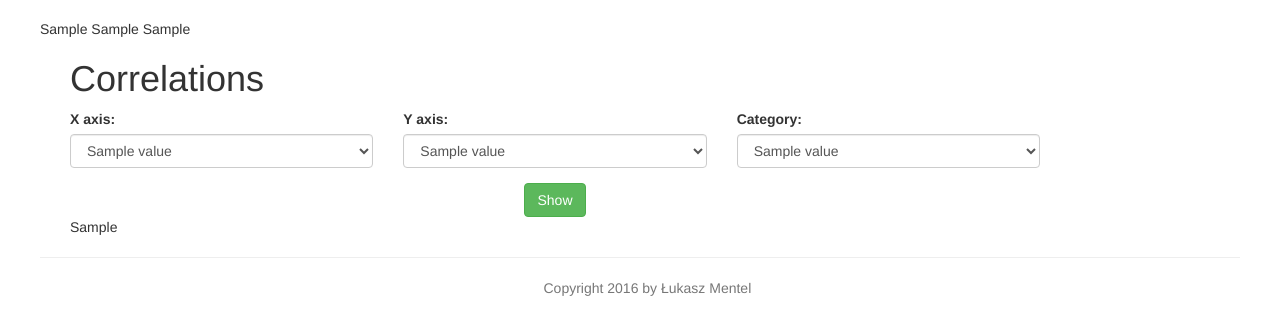
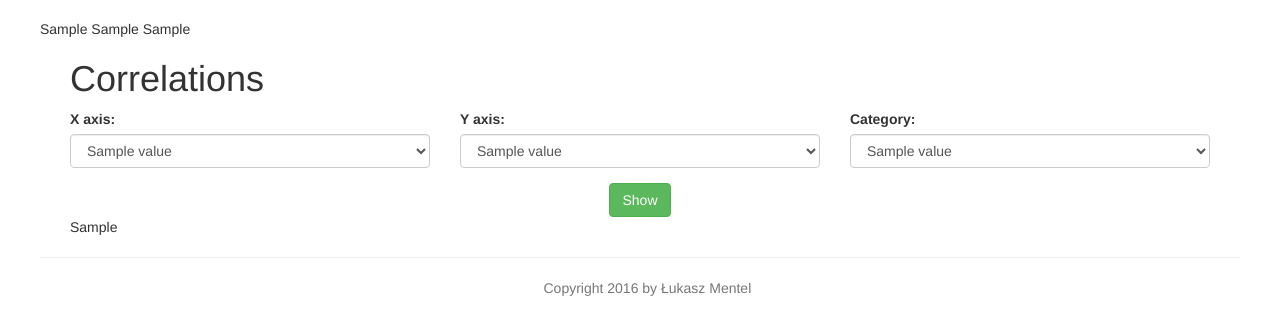
Before and after one commit to lmmentel/mendeleevapp, a Flask app: template app/templates/correlations.html in a window 1280 px wide. Shown: the part 51-386 px from the top of the page. Run offline with Flask 2, Linux system fonts and the light colour scheme; the template is opened without the code that fills it: most values are stand-ins (such as "Sample title", 1, 10 or a date in 2020); parts of the project's set-up code (start-up, migrations or seed data) failed here and were passed over; some libraries are stand-ins or nearby versions; some web fonts are replaced.

Commit message:
updated the default size

```diff
--- a/app/templates/correlations.html
+++ b/app/templates/correlations.html
@@ -3,7 +3,7 @@
 
     <h1>Correlations</h1>
 
-    <div class="row" style="max-width: 1000px;">
+    <div class="row" style="max-width: 1200px;">
 
     <form name="axis_select" method='GET'>
 
```
